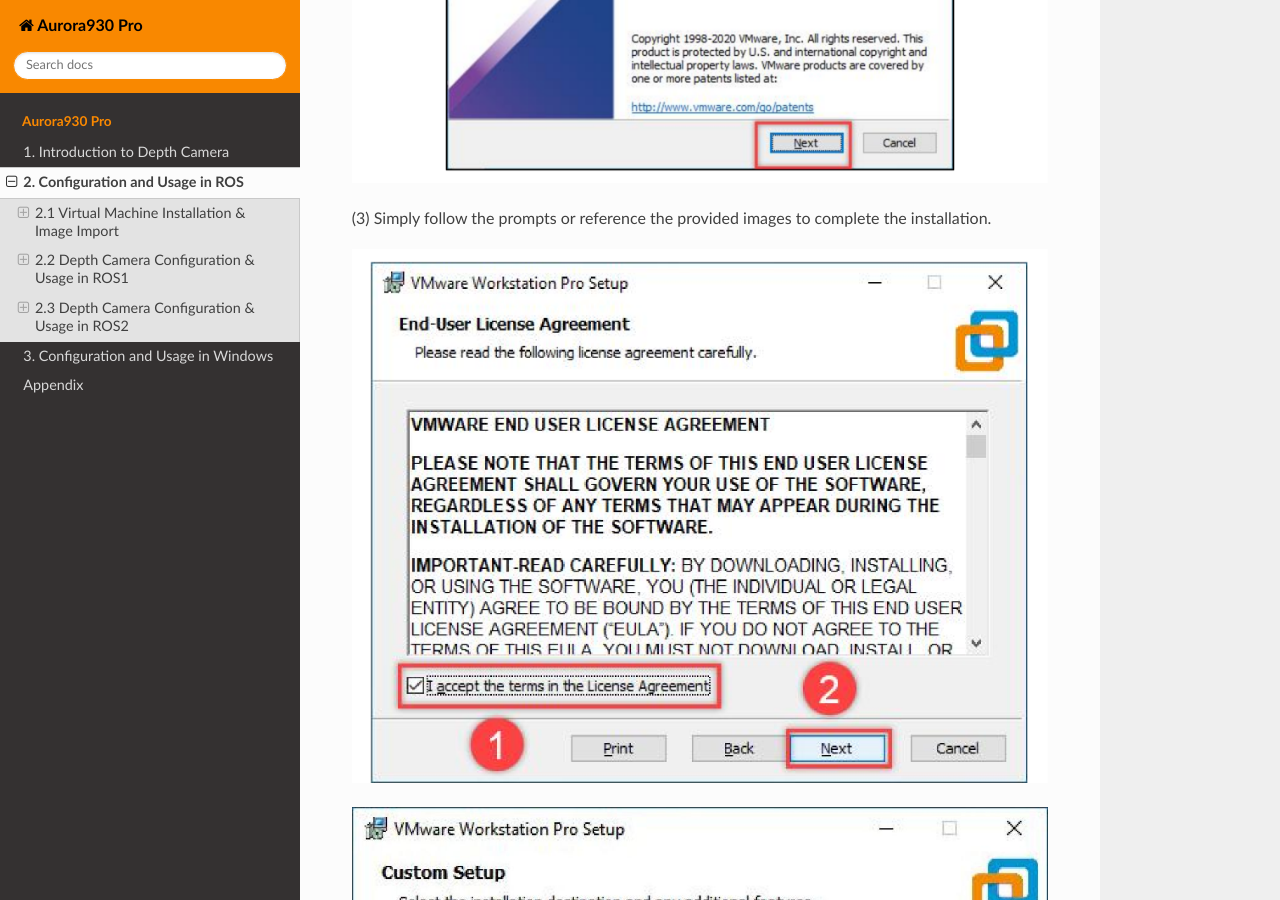
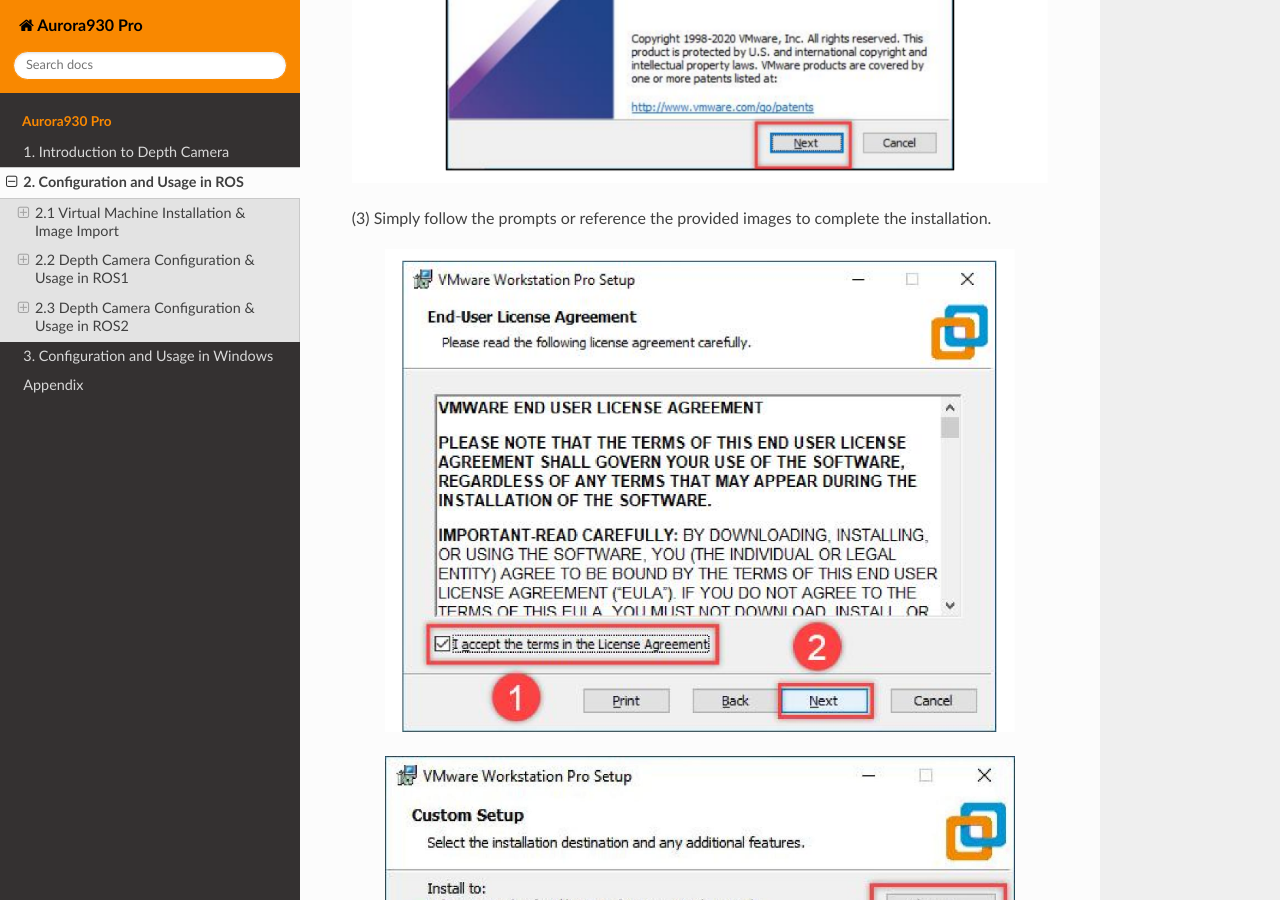
Before and after one commit to Hiwonder-docs/Aurora930-Pro, a Sphinx documentation site: the page built from source/docs/2.Configuration_and_Usage_in_ROS.md, in a window 1280 px wide and 900 px high, scrolled down 810 px. Built offline with Sphinx 7.4.7 and the Read the Docs theme 3.1.0, drawn with Linux system fonts in a browser that asks for light colours.

Commit message:
first commit

```diff
--- a/source/docs/2.Configuration_and_Usage_in_ROS.md
+++ b/source/docs/2.Configuration_and_Usage_in_ROS.md
@@ -14,19 +14,19 @@
 
 (2) Open the extracted folder and double-click the executable file (with the .exe extension) to launch the installer.
 
-<img src="../_static/media/chapter_2/section_1/image3.png" class="common_img" />
+<img src="../_static/media/chapter_2/section_1/image3.png" class="common_img" style="width:800px"/>
 
 (3) Simply follow the prompts or reference the provided images to complete the installation.
 
-<img src="../_static/media/chapter_2/section_1/image3.1.png" class="common_img" />
+<img src="../_static/media/chapter_2/section_1/image3.1.png" class="common_img" style="width:630px"/>
 
-<img src="../_static/media/chapter_2/section_1/image4.jpeg" class="common_img" />
+<img src="../_static/media/chapter_2/section_1/image4.jpeg" class="common_img" style="width:630px"/>
 
-<img src="../_static/media/chapter_2/section_1/image5.jpeg" class="common_img" />
+<img src="../_static/media/chapter_2/section_1/image5.jpeg" class="common_img" style="width:630px"/>
 
-<img src="../_static/media/chapter_2/section_1/image6.png" class="common_img" />
+<img src="../_static/media/chapter_2/section_1/image6.png" class="common_img" style="width:630px"/>
 
-<img src="../_static/media/chapter_2/section_1/image7.jpeg" class="common_img" />
+<img src="../_static/media/chapter_2/section_1/image7.jpeg" class="common_img" style="width:630px"/>
 
 ### 2.1.2 Starting VMware-Related Services on Your Local Computer
 
@@ -60,19 +60,19 @@
 [Appendix->Virtual Machine Image->ubuntu_ros2_humble](Appendix.md)
 :::
 
-<img src="../_static/media/chapter_2/section_1/image16.png" class="common_img" />
+<img src="../_static/media/chapter_2/section_1/image18.png" class="common_img" />
 
 (2) Double-click the virtual machine installer executable (using the ROS1 version as an example).
 
-<img src="../_static/media/chapter_2/section_1/image17.png" class="common_img" />
+<img src="../_static/media/chapter_2/section_1/image19.png" class="common_img" />
 
 (3) Enter a name for the virtual machine (you can define it yourself) and choose an installation path.
 
-<img src="../_static/media/chapter_2/section_1/image18.png" class="common_img" />
+<img src="../_static/media/chapter_2/section_1/image16.png" class="common_img" />
 
 (4) Once the import is complete, click **"Power on this virtual machine"** to start using the installed image.
 
-<img src="../_static/media/chapter_2/section_1/image19.png" class="common_img" />
+<img src="../_static/media/chapter_2/section_1/image17.png" class="common_img" />
 
 ## 2.2 Depth Camera Configuration & Usage in ROS1
 
```
Also changed, not shown: source/_static/media/chapter_2/section_1/image18.png (added), source/_static/media/chapter_2/section_1/image19.png (added).
